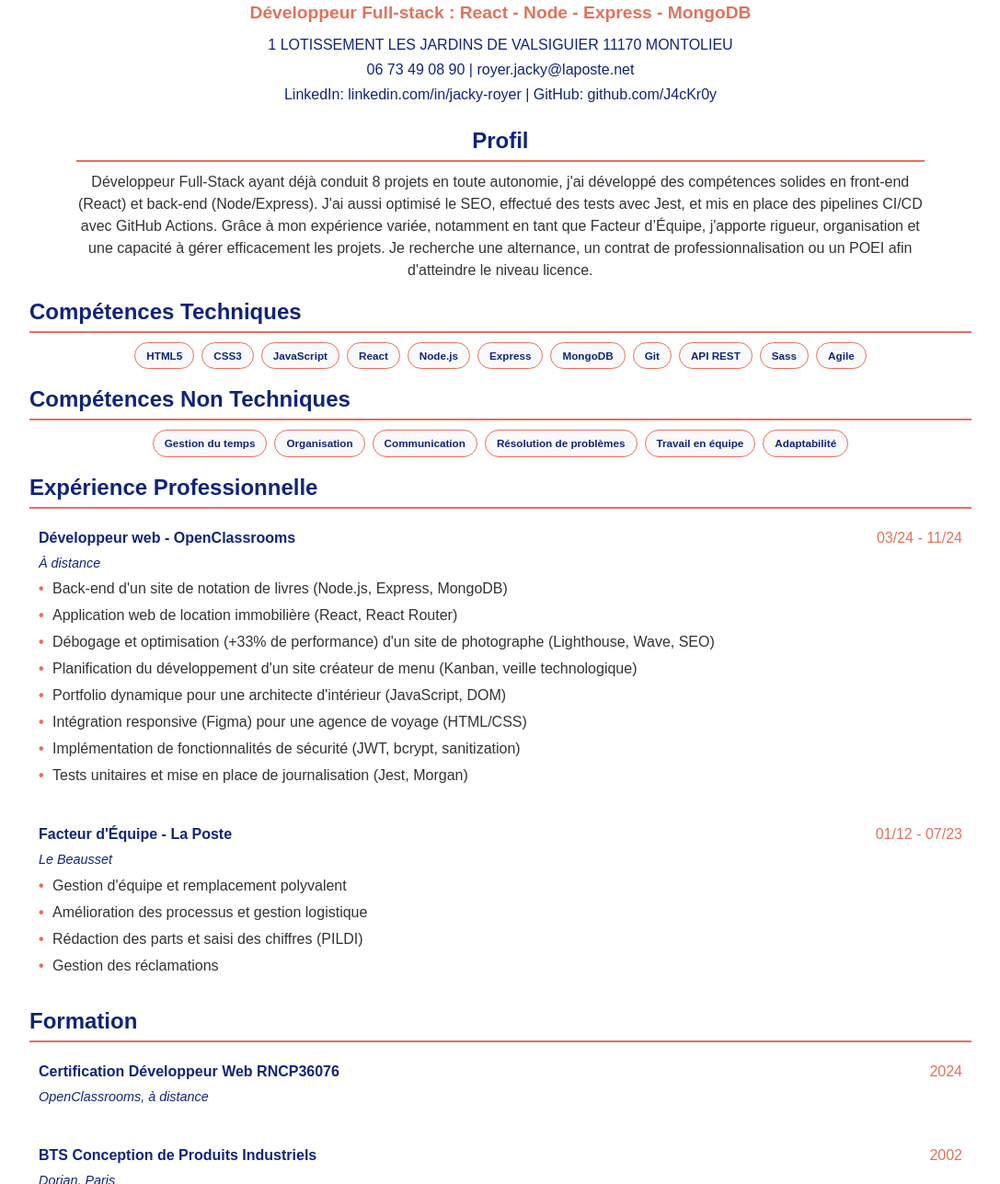
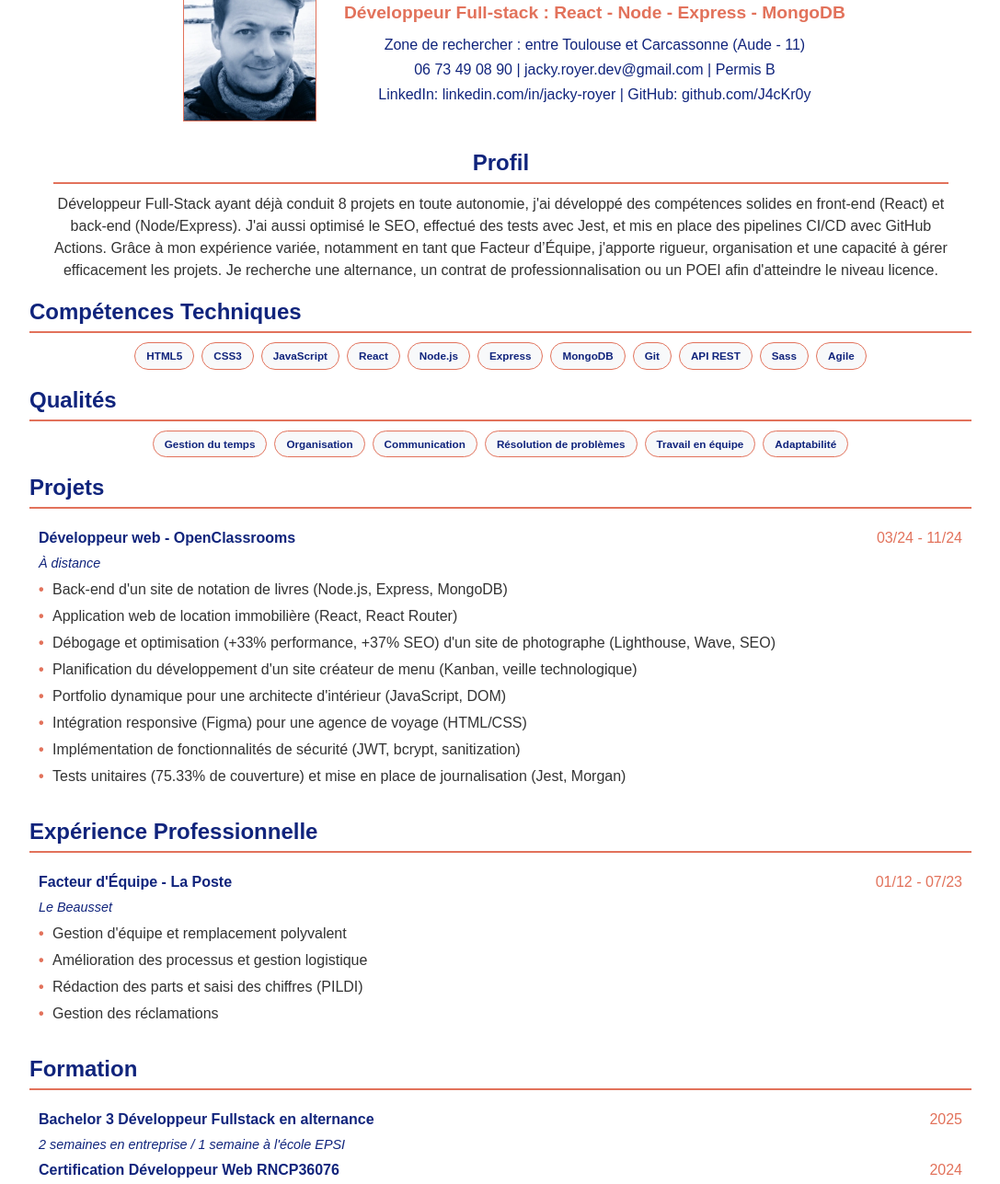
Before and after one commit to J4cKr0y/CV, a plain HTML site: page index.html in a window 1280 px wide. Shown: the part 91-1378 px from the top of the page at 92% size, without its empty margins (96-1183 px from the left). Drawn offline with Linux system fonts and the light colour scheme.

Commit message:
Modification d'après les conseils de Maeva Laffitte, EPSI

```diff
--- a/index.css
+++ b/index.css
@@ -30,9 +30,21 @@
         }
 
         header {
+            display: flex;
+            justify-content: center;
             text-align: center;
             margin-bottom: 20px;
             padding-top: 15px;
+        }
+
+        .picture-portrait{
+            width: 20%;
+        }
+        .picture-portrait img{
+            width: 70%;
+            border-width: thin;
+            border-style: solid;
+            border-color: var(--accent-color);
         }
 
         h1 {
@@ -66,7 +78,7 @@
 
         .profile-section {
             text-align: center;
-            max-width: 90%;
+            max-width: 95%;
             margin: 0 auto 15px auto;
         }
 
@@ -89,6 +101,10 @@
             display: flex;
             justify-content: space-between;
             margin-bottom: 5px;
+        }
+
+        .formation .experience {
+            margin-bottom: -2%;
         }
 
         .company {
@@ -192,11 +208,11 @@
             opacity: 1;
         }
 
-        .fadeInTop.active { animation: fadeInTop 0.3s ease forwards; }
-        .fadeInScale.active { animation: fadeInScale 0.3s ease forwards; }
-        .slideInLeft.active { animation: slideInLeft 0.3s ease forwards; }
-        .slideInRight.active { animation: slideInRight 0.3s ease forwards; }
-        .fadeInUp.active { animation: fadeInUp 0.3s ease forwards; }
+        .fadeInTop.active { animation: fadeInTop 0.5s ease forwards; }
+        .fadeInScale.active { animation: fadeInScale 0.7s ease forwards; }
+        .slideInLeft.active { animation: slideInLeft 0.9s ease forwards; }
+        .slideInRight.active { animation: slideInRight 1.1s ease forwards; }
+        .fadeInUp.active { animation: fadeInUp 1.3s ease forwards; }
 
         @media print {
             body {
--- a/index.html
+++ b/index.html
@@ -7,13 +7,18 @@
     <link rel="stylesheet" href="index.css">
 </head>
 <body>
-    <header class="animate fadeInTop">
-        <h1>Jacky ROYER</h1>
-        <div class="job-title">Développeur Full-stack : React - Node - Express - MongoDB</div>
-        <div class="contact-info">
-            <p>1 LOTISSEMENT LES JARDINS DE VALSIGUIER 11170 MONTOLIEU</p>
-            <p>06 73 49 08 90 | royer.jacky@laposte.net</p>
-            <p>LinkedIn: linkedin.com/in/jacky-royer | GitHub: github.com/J4cKr0y</p>
+    <header>
+        <div class="animate fadeInUp picture-portrait">
+            <img src="img/Jacky.webp" alt="Jacky ROYER">
+        </div>
+        <div class="animate fadeInTop">
+            <h1>Jacky ROYER</h1>
+            <div class="job-title">Développeur Full-stack : React - Node - Express - MongoDB</div>
+            <div class="contact-info">
+                <p>Zone de rechercher : entre Toulouse et Carcassonne (Aude - 11)</p>
+                <p>06 73 49 08 90 | jacky.royer.dev@gmail.com | Permis B</p>
+                <p>LinkedIn: linkedin.com/in/jacky-royer | GitHub: github.com/J4cKr0y</p>
+            </div>
         </div>
     </header>
 
@@ -41,8 +46,8 @@
         </div>
     </section>
 
-    <section class="skills animate slideInLeft" style="animation-delay: 0.2s;">
-        <h2>Compétences Non Techniques</h2>
+    <section class="skills animate slideInRight">
+        <h2>Qualités</h2>
         <div class="skills-list">
             <span class="skill-item">Gestion du temps</span>
             <span class="skill-item">Organisation</span>
@@ -54,7 +59,7 @@
     </section>
 
     <section class="animate fadeInUp">
-        <h2>Expérience Professionnelle</h2>
+        <h2>Projets</h2>
 
         <div class="experience">
             <div class="experience-header">
@@ -65,14 +70,18 @@
             <ul>
                 <li>Back-end d'un site de notation de livres (Node.js, Express, MongoDB)</li>
                 <li>Application web de location immobilière (React, React Router)</li>
-                <li>Débogage et optimisation (+33% de performance) d'un site de photographe (Lighthouse, Wave, SEO)</li>
+                <li>Débogage et optimisation (+33% performance, +37% SEO) d'un site de photographe (Lighthouse, Wave, SEO)</li>
                 <li>Planification du développement d'un site créateur de menu (Kanban, veille technologique)</li>
                 <li>Portfolio dynamique pour une architecte d'intérieur (JavaScript, DOM)</li>
                 <li>Intégration responsive (Figma) pour une agence de voyage (HTML/CSS)</li>
                 <li>Implémentation de fonctionnalités de sécurité (JWT, bcrypt, sanitization)</li>
-                <li>Tests unitaires et mise en place de journalisation (Jest, Morgan)</li>
+                <li>Tests unitaires (75.33% de couverture) et mise en place de journalisation (Jest, Morgan)</li>
             </ul>
         </div>
+    </div>
+
+    <section class="animate slideInLeft">
+        <h2>Expérience Professionnelle</h2>
 
         <div class="experience">
             <div class="experience-header">
@@ -89,8 +98,17 @@
         </div>
     </section>
 
-    <section class="animate slideInRight">
+    <section class="animate slideInRight formation">
         <h2>Formation</h2>
+
+        <div class="experience">
+            <div class="experience-header">
+                <span class="company">Bachelor 3 Développeur Fullstack en alternance</span>
+                <span class="date">2025</span>
+            </div>
+            <div class="location">2 semaines en entreprise / 1 semaine à l'école EPSI</div>
+        </div>
+
         <div class="experience">
             <div class="experience-header">
                 <span class="company">Certification Développeur Web RNCP36076</span>
```
Also changed, not shown: img/Jacky.webp (added).
